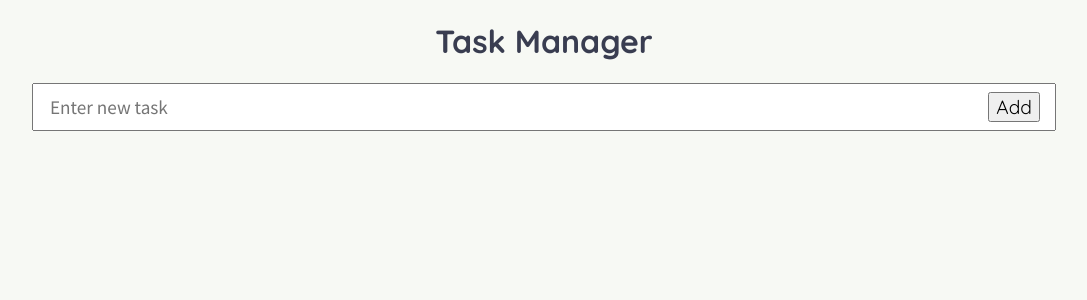
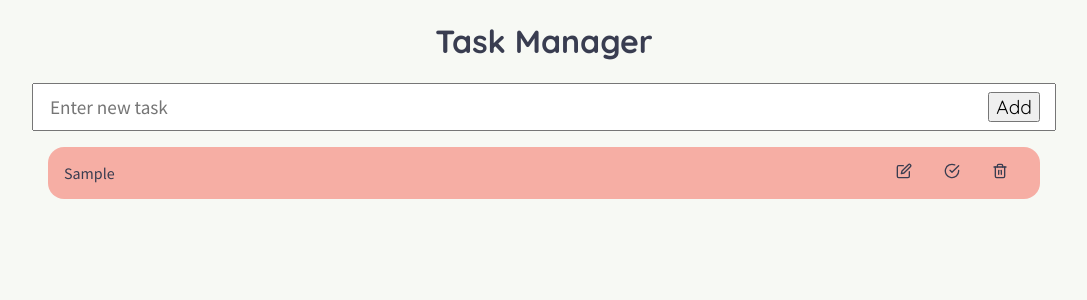
Before and after one commit to HMagda/task-manager, a React (Create React App) app: page / in a window 1280 px wide. Both pictures are taken after typing "Sample" into the empty fields and a click on the button "Add". Shown: the top 300 px of the page, without its empty margins (96-1183 px from the left). Built offline with nearby package versions, Linux system fonts and the light colour scheme.

Commit message:
Add singleTask and taskList component with basic styles

```diff
--- a/package.json
+++ b/package.json
@@ -12,6 +12,7 @@
     "@types/react-dom": "^18.0.9",
     "react": "^18.2.0",
     "react-dom": "^18.2.0",
+    "react-icons": "^4.7.1",
     "react-scripts": "5.0.1",
     "sass": "^1.56.1",
     "typescript": "^4.9.4",
--- a/src/App.tsx
+++ b/src/App.tsx
@@ -1,6 +1,7 @@
 import React, {useState} from 'react';
 import Header from './components/Header/Header';
 import InputField from './components/InputField/InputField';
+import TaskList from './components/TaskList/TaskList';
 import {Task} from './model';
 
 const App: React.FC = () => {
@@ -20,6 +21,7 @@ const App: React.FC = () => {
     <>
       <Header />
       <InputField task={task} setTask={setTask} handleAdd={handleAdd} />
+      <TaskList tasks={tasks} setTasks={setTasks} />
     </>
   );
 };
--- /dev/null
+++ b/src/components/SingleTask/SingleTask.module.scss
@@ -0,0 +1,22 @@
+@import '../../styles/settings.scss';
+
+.single_task_container {
+  background-color: rgba($color: $color-active, $alpha: 0.5);
+  margin: $base-size;
+  border-radius: $base-size;
+  display: flex;
+  justify-content: space-between;
+  align-items: center;
+
+  .single_task_text {
+    margin: $base-size;
+  }
+
+  .icon_container {
+    margin: $base-size;
+
+    .icon {
+      margin: $base-size;
+    }
+  }
+}
--- /dev/null
+++ b/src/components/SingleTask/SingleTask.tsx
@@ -0,0 +1,31 @@
+import React from 'react';
+import styles from './SingleTask.module.scss';
+import {Task} from '../../model';
+import {FiEdit, FiTrash2, FiCheckCircle} from 'react-icons/fi';
+
+interface Props {
+  task: Task;
+  tasks: Task[];
+  setTasks: React.Dispatch<React.SetStateAction<Task[]>>;
+}
+
+const SingleTask: React.FC<Props> = ({task, tasks, setTasks}) => {
+  return (
+    <form className={styles.single_task_container}>
+      <span className={styles.single_task_text}>{task.task}</span>
+      <div className={styles.icon_container}>
+        <span className={styles.icon}>
+            <FiEdit />
+        </span>
+        <span className={styles.icon}>
+            <FiCheckCircle />
+        </span>
+        <span className={styles.icon}>
+            <FiTrash2 />
+        </span>
+      </div>
+    </form>
+  );
+};
+
+export default SingleTask;
--- /dev/null
+++ b/src/components/TaskList/TaskList.module.scss
@@ -0,0 +1,4 @@
+.task_list_container {
+  width: 80%;
+  margin: 0 auto;
+}
--- /dev/null
+++ b/src/components/TaskList/TaskList.tsx
@@ -0,0 +1,26 @@
+import React from 'react';
+import {Task} from '../../model';
+import styles from './TaskList.module.scss';
+import SingleTask from '../SingleTask/SingleTask';
+
+interface Props {
+  tasks: Task[];
+  setTasks: React.Dispatch<React.SetStateAction<Task[]>>;
+}
+
+const TaskList: React.FC<Props> = ({tasks, setTasks}) => {
+  return (
+    <div className={styles.task_list_container}>
+      {tasks.map((task) => (
+        <SingleTask
+          task={task}
+          key={task.id}
+          tasks={tasks}
+          setTasks={setTasks}
+        />
+      ))}
+    </div>
+  );
+};
+
+export default TaskList;
--- a/src/styles/settings.scss
+++ b/src/styles/settings.scss
@@ -3,6 +3,7 @@
 $color-light: #f7f9f4;
 $color-dark: #393d50;
 $color-active: #f56457;
+$color-important: #f23827;
 $color-finished: #ede5d8;
 
 $font-family: 'Source Sans Pro', sans-serif;
```
Also changed, not shown: 2 other files (tests, documents, lock files or other folders).
